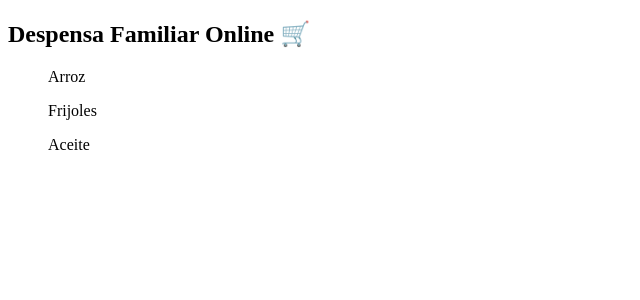
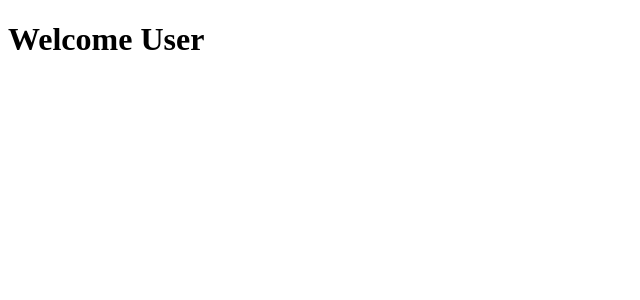
Before and after one commit to uriel212/react_demo, a React (Vite) app: page / in a window 1280 px wide. Shown: the top 300 px of the page, without its empty margins (0-640 px from the left). Built offline with nearby package versions, Linux system fonts and the light colour scheme.

Commit message:
Exercise of conditional rendering

```diff
--- a/src/App.jsx
+++ b/src/App.jsx
@@ -5,6 +5,7 @@
 
 // import ProductsProps from "./Components/Exercises/ProductsProps";
 import CartConditional from "./Components/Exercises/CartConditional";
+import SessionValidated from "./Components/Exercises/SessionValidated";
 // import Childs from "./Components/Teaching/Childs";
 // import ConditionalRendering from "./Components/Teaching/ConditionalRendering";
 // import Props from "./Components/Teaching/Props";
@@ -21,7 +22,8 @@ const App = () => {
         <p>This is my content to pass from Parent to child component</p>
       </Childs> */}
       {/* <ConditionalRendering isTrue={false} /> */}
-      <CartConditional items={["Arroz", "Frijoles", "Aceite"]} />
+      {/* <CartConditional items={["Arroz", "Frijoles", "Aceite"]} /> */}
+      <SessionValidated isAdmin={false} />
     </>
   );
 }
--- /dev/null
+++ b/src/Components/Exercises/SessionValidated.jsx
@@ -0,0 +1,7 @@
+const SessionValidated = ({isAdmin}) => {
+  return (
+    isAdmin ? <h1>Welcome Admin :D</h1> : <h1>Welcome User</h1>
+  )
+}
+
+export default SessionValidated
```
